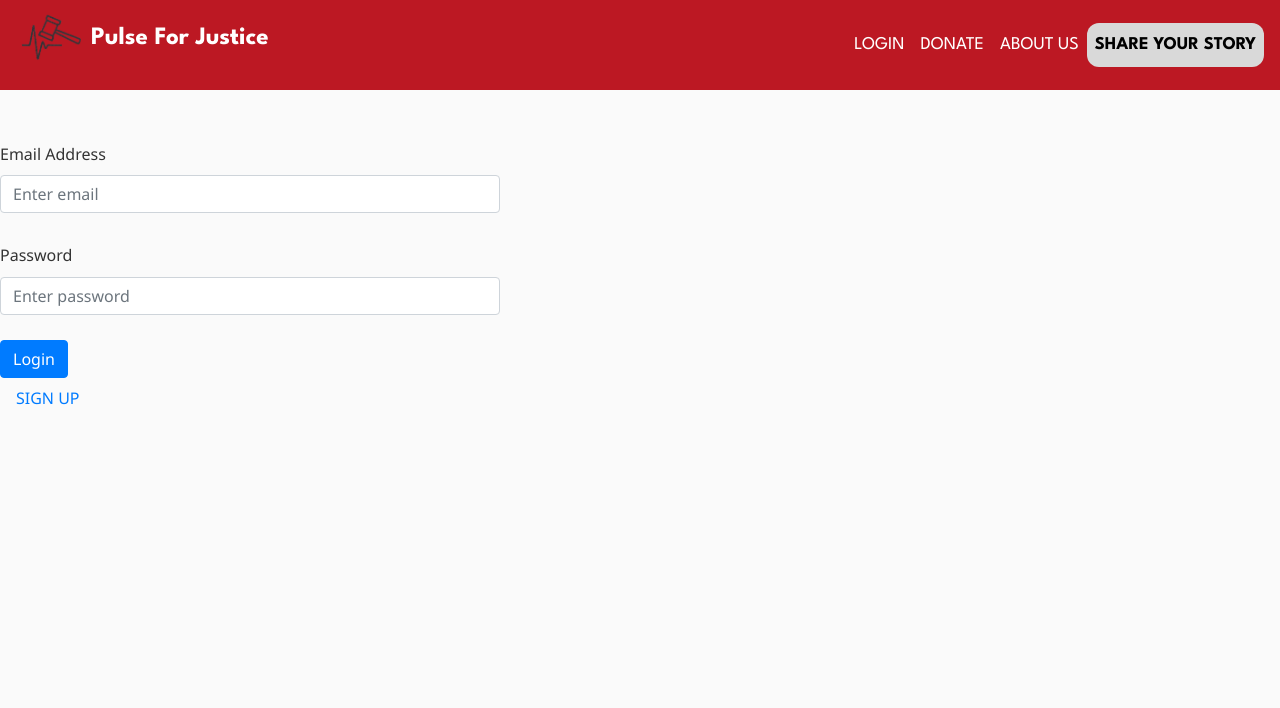
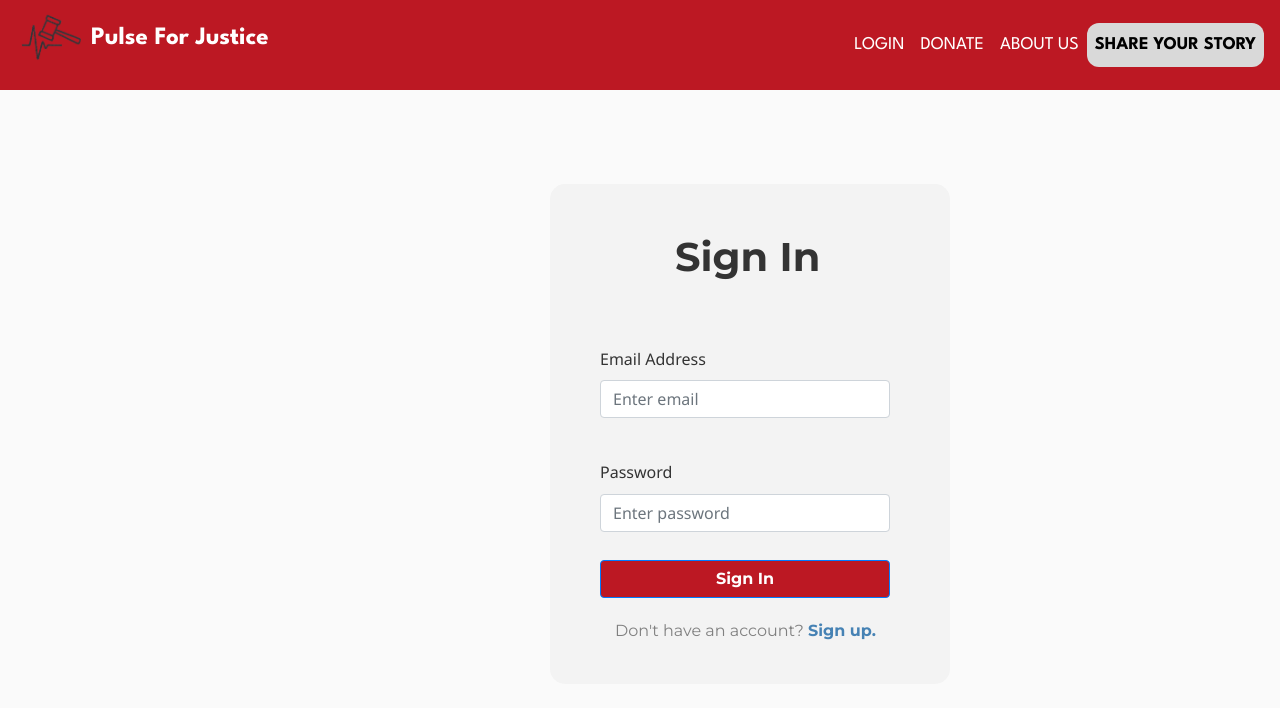
Before and after one commit to actuallyanisa/pulse4justice, a Flask app: page /login in a window 1280 px wide. Shown: the top 708 px of the page. Run offline with Flask 3, Linux system fonts and the light colour scheme; some libraries are stand-ins or nearby versions.

Commit message:
changedsignin

```diff
--- a/website/static/css/style.css
+++ b/website/static/css/style.css
@@ -249,14 +249,70 @@ html, body {
 
 
 /*LOGIN PAGE ------------------------------------------------------------------------------------------------------------------------------------------------------------------------*/
+.signin{
+  padding-left: 675px;
+  z-index:3;
+  position: absolute;
+  font-family: "Montserrat", sans-serif;
+  font-weight: bold;
+  font-size: 40px;
+  top: 225px;
+}
+
+.rectangle {
+  width: 400px;       /* horizontal size */
+  height: 500px;      /* vertical size */
+  background-color: #f3f3f3; /* fill color */
+  display:flex;
+  align-items:center;
+  justify-content:center;
+  border-radius:15px;
+  margin-left: 550px;
+  margin-top: 150px;
+  z-index:1;
+}
+
 .form-em{
-  padding-top:100px;
-  width:500px;
+  padding-top:305px;
+  width:890px;
+  padding-left: 600px;
+  z-index:2;
+  position: absolute;
 }
 
 .form-ps{
-  padding-top: 30px;
-  width:500px;
+  top:460px;
+  width:890px;
+  padding-left: 600px;
+  z-index:3;
+  position: absolute;
+}
+
+.btn-primary{
+  top:560px;
+  width:290px;
+  left: 600px;
+  z-index:3;
+  position: absolute;
+  background-color: #bc1823;
+  font-family: "Montserrat", sans-serif;
+  font-weight: bold;
+}
+
+.signup {
+  color: gray; /* first part */
+  text-decoration: none;
+  padding-left: 615px;
+  z-index:3;
+  top: 610px;
+  position: absolute;
+  font-family: "Montserrat", sans-serif;
+}
+
+.signup .highlight {
+  color: steelblue; /* second part */
+  font-weight: bold;
+  font-weight: bold;
 }
 
 .container-fluid{
--- a/website/templates/login.html
+++ b/website/templates/login.html
@@ -13,6 +13,8 @@
           placeholder="Enter email"
         />
       </div>
+      <div class="rectangle"></div>
+      <div class="signin"> <p> Sign In</p> </div>
       <div class="form-ps">
         <label for="password">Password</label>
         <input
@@ -24,7 +26,10 @@
         />
       </div>
       <br />
-      <button type="submit" class="btn btn-primary">Login</button>
+      <button type="submit" class="btn btn-primary">Sign In</button>
     </form>
-    <a class="nav-item nav-link nav-button" href="/signup">SIGN UP</a>
+    <a class="nav-item nav-link signup" href="/signup">
+      Don't have an account?
+      <span class="highlight">Sign up.</span>
+    </a>
     {% endblock %}
```
